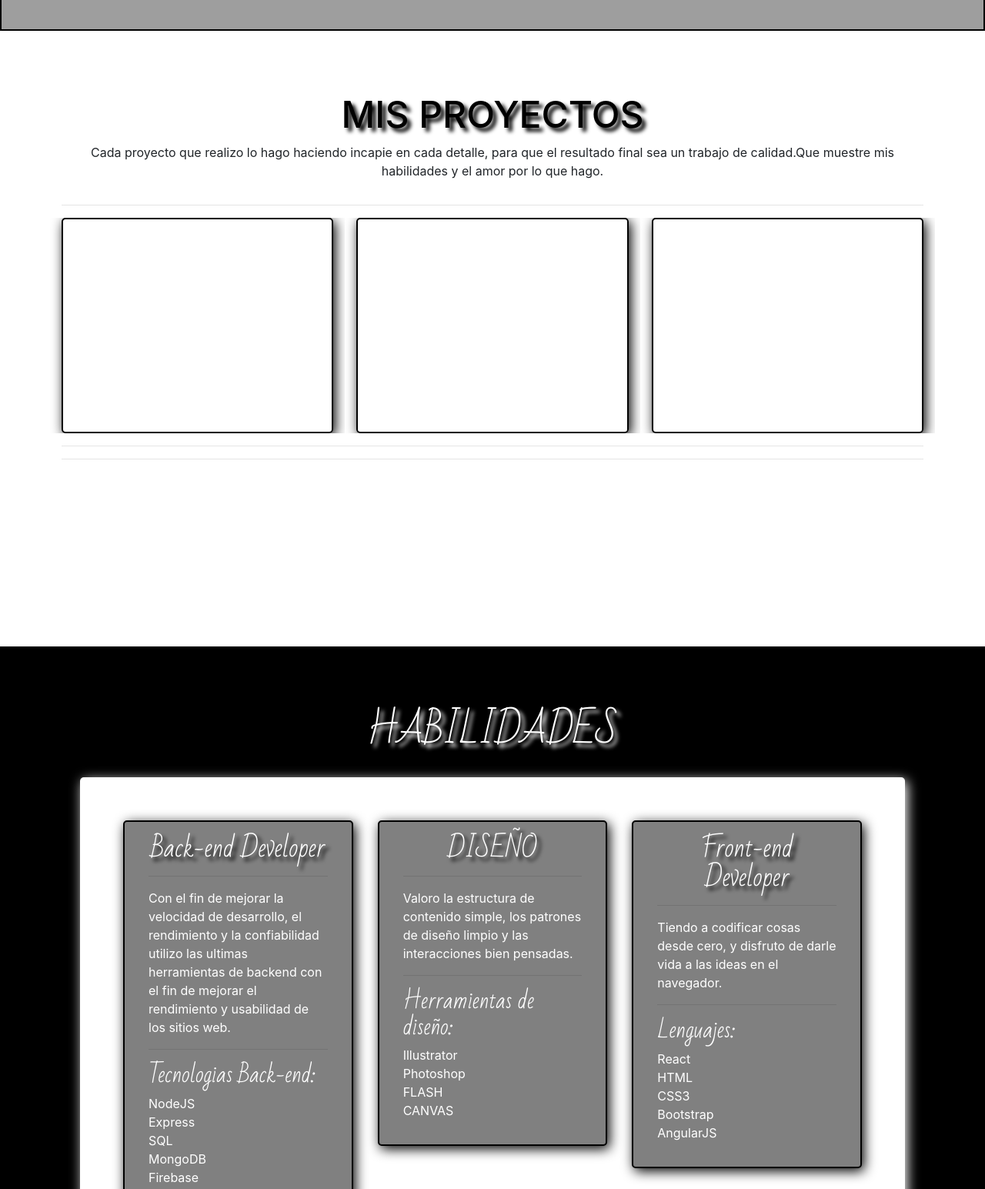
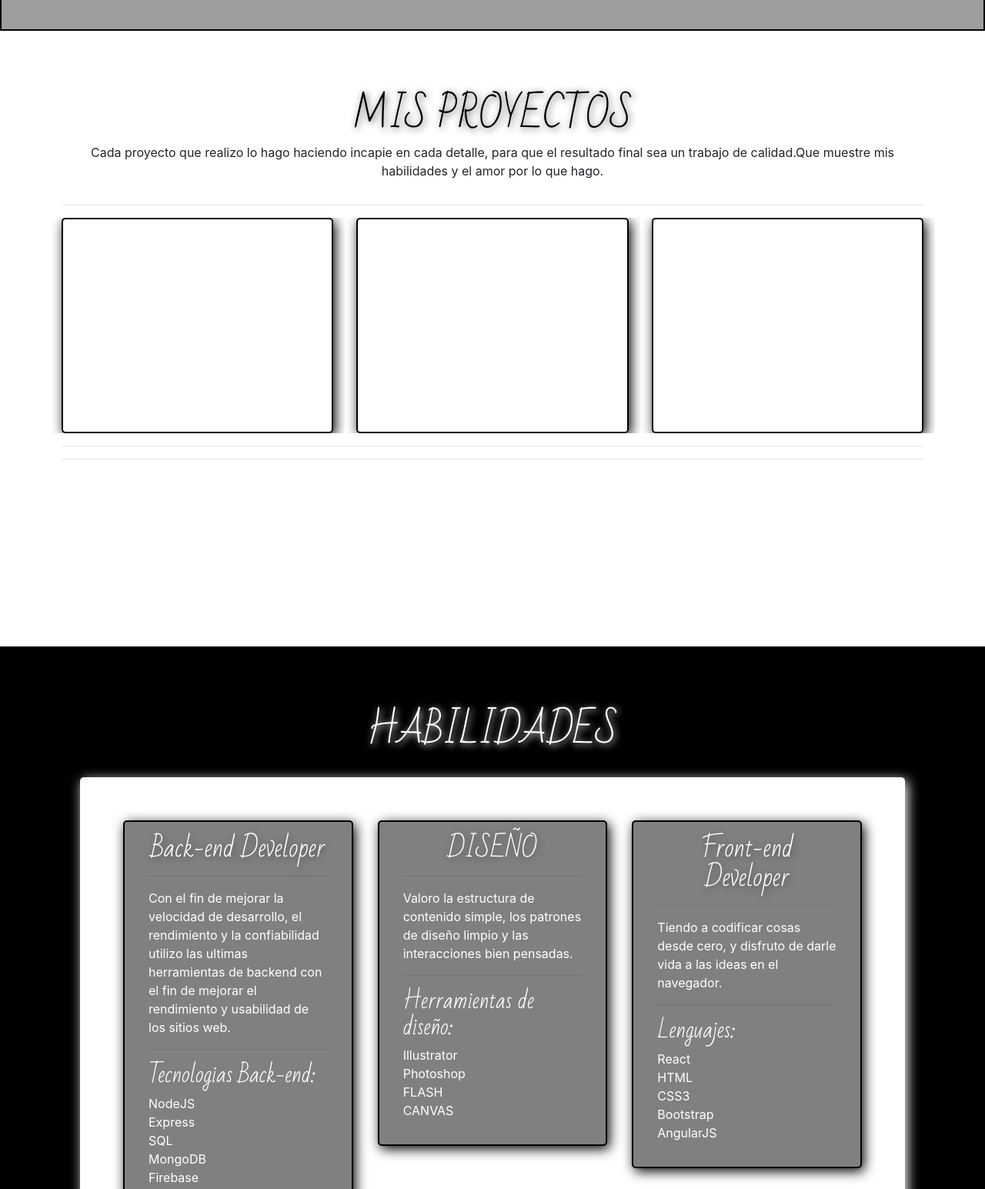
Before and after one commit to bigkevindeveloper/bigkevindeveloper.github.io, a plain HTML site: page index.html in a window 1280 px wide. Shown: the part 820-2365 px from the top of the page at 77% size. Drawn offline with Linux system fonts and the light colour scheme; grey boxes are pictures that could not be loaded.

Commit message:
correccion fuentes
-Fuente de titulos
-Correcion de sombras

```diff
--- a/index.html
+++ b/index.html
@@ -68,7 +68,7 @@
 	<section class="container-fluid full-height misproyectos" id="proyectos">
 		<div class="row ">
 			<div class="col-md-12  ">
-				<h1 class="text-center mediano negro texto-sombra">MIS PROYECTOS</h1>
+				<h1 class="text-center mediano negro texto-sombra bad-script">MIS PROYECTOS</h1>
 				<p class="text-center raleway-400">Cada proyecto que realizo lo hago haciendo incapie en cada detalle, para que el resultado final sea un trabajo de calidad.Que muestre mis habilidades y el amor por lo que hago.</p>
 			</div>
 		</div>
--- a/style.css
+++ b/style.css
@@ -79,10 +79,10 @@ header{
 	box-shadow: 3px 4px 16px #000000;
 }
 .texto-sombra{
-	text-shadow:5px 5px 5px #000000;
+	text-shadow:2px 2px 10px #4d4d4d;
 }
 .texto-sombra-blanco{
-		text-shadow:5px 5px 5px #ffffff;
+		text-shadow:2px 2px 10px #ffffff;
 
 }
 /*Estilos fuentes*/
```
